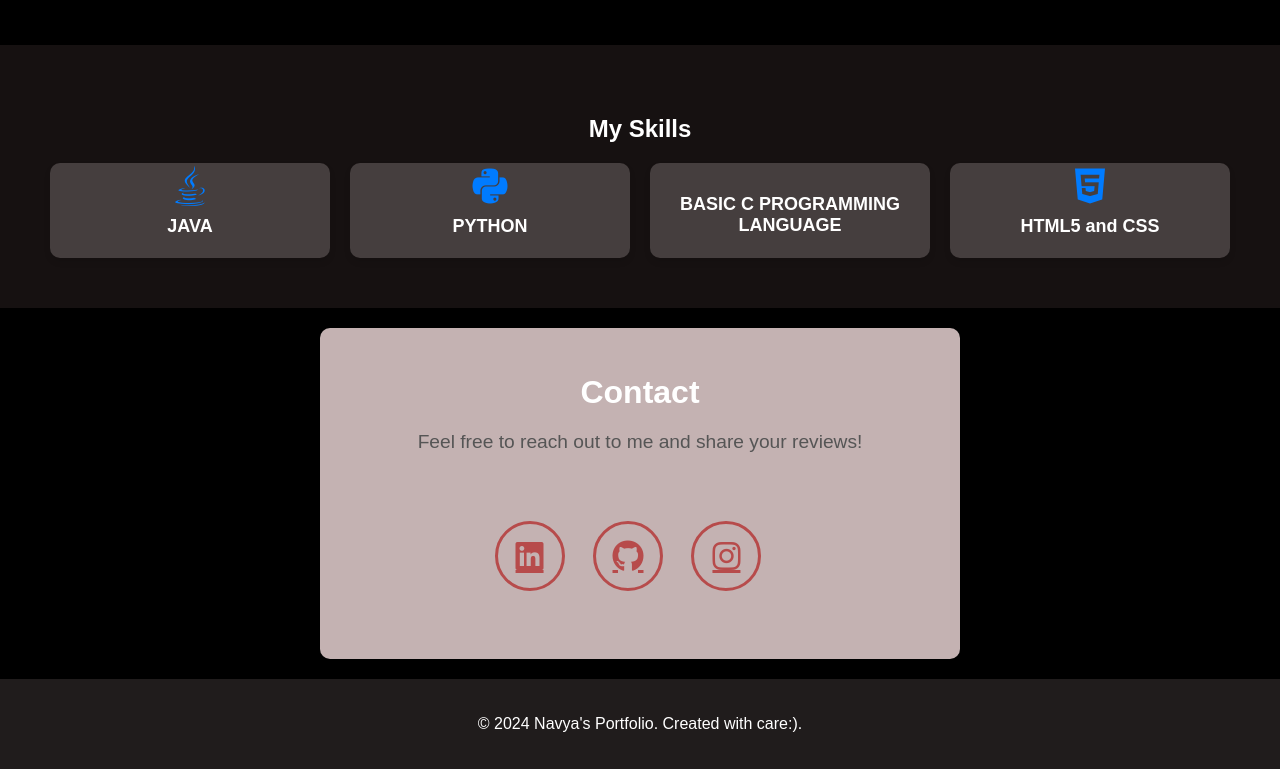
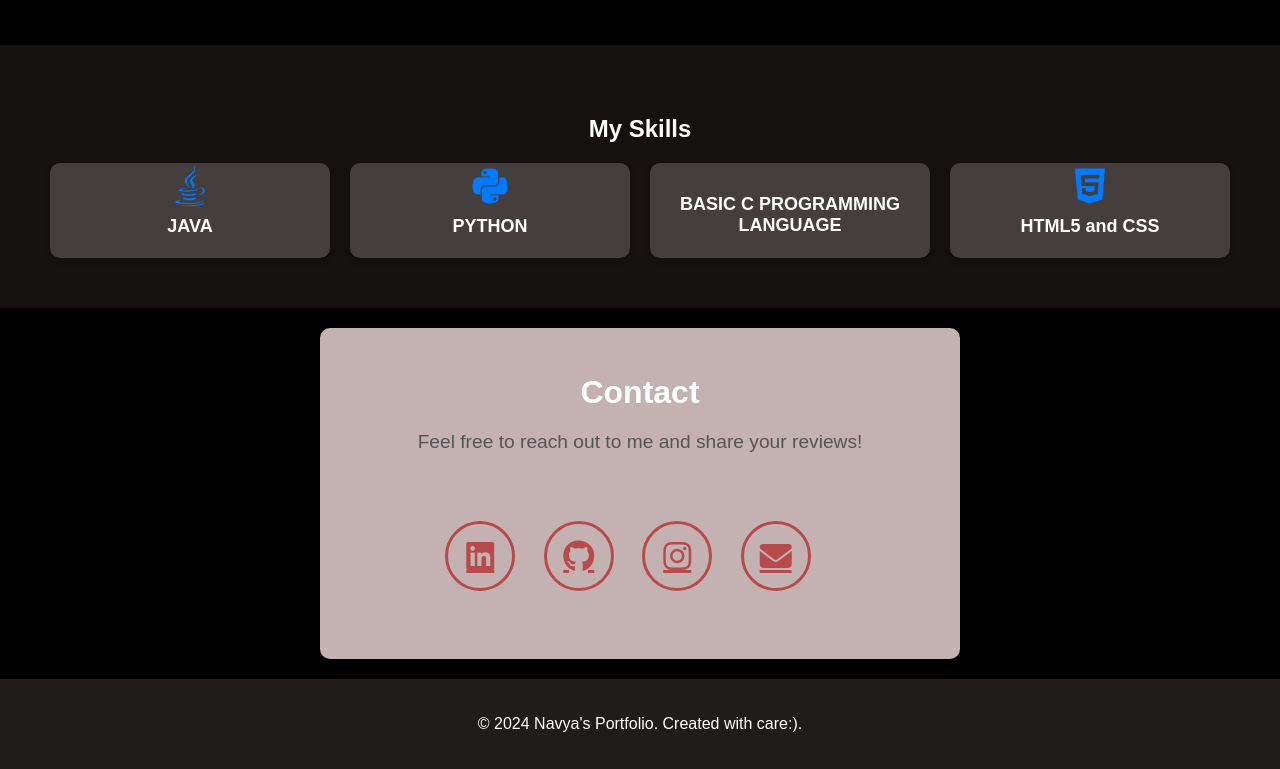
Before and after one commit to Navya1370/My-portfolio, a plain HTML site: page index.html in a window 1280 px wide. Shown: the part 1386-2155 px from the top of the page. Drawn offline with Linux system fonts and the light colour scheme; animation ran at ten frames a second.

Commit message:
Update index.html

```diff
--- a/index.html
+++ b/index.html
@@ -94,6 +94,8 @@
     <a href="https://www.linkedin.com/in/navya-m-60b8a9306" target="_blank"><i class="fab fa-linkedin"></i></a>
     <a href="https://github.com/Navya1370" target="_blank"><i class="fab fa-github"></i></a>
     <a href="https://www.instagram.com/__nav30_?igsh=MWVrbmNrM3BsMmxnMw==" target="_blank"><i class="fab fa-instagram"></i></a>
+     <a href="mailto:m.navya2217@gmail.com" target="_blank"><i class="fas fa-envelope"></i></a>
+
   </header>
   </div>
 </section>
```
